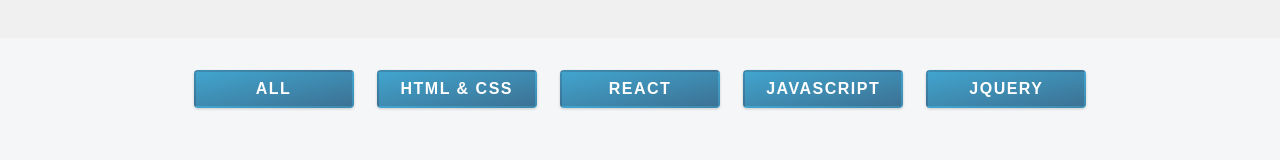
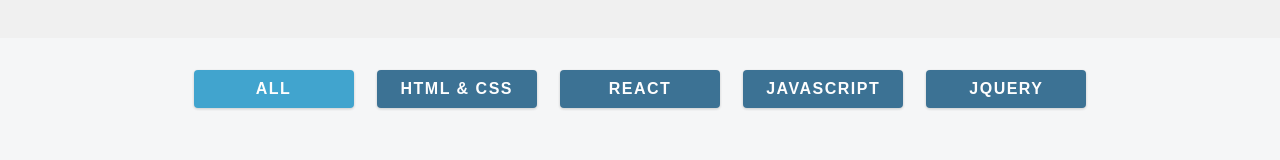
Before and after one commit to qts-engineer/qts-engineer.com, a React (Create React App) app: page /Projects in a window 1280 px wide. Shown: the part 305-465 px from the top of the page. Built offline with nearby package versions, Linux system fonts and the light colour scheme.

Commit message:
active class added to filter btns

```diff
--- a/src/index.css
+++ b/src/index.css
@@ -1318,6 +1318,9 @@
   margin: 0 auto;
   grid-template-columns: repeat(auto-fit, minmax(160px, 1fr));
 }
+.category-btn:first-child {
+  background: var(--clr-secondary);
+}
 .category-btn {
   width: 100%;
   max-width: 160px;
@@ -1325,14 +1328,15 @@
   margin: 0 auto;
   letter-spacing: 1.5px;
   color: var(--clr-white);
-  transition: var(--transition);
+  transition: all 0.2;
   border-radius: var(--radius);
   opacity: 0.9;
+  outline: none;
+  background: var(--clr-primary);
 }
 .category-btn:hover {
-  opacity: 1;
+  opacity: 0.9;
 }
-
 .projects-container {
   display: grid;
   gap: 3rem;
--- a/src/pages/ProjectsPage.js
+++ b/src/pages/ProjectsPage.js
@@ -2,6 +2,7 @@
 import { projects } from '../data/data';
 import { FaGithub, FaLink } from 'react-icons/fa';
 import { NavForPages } from '../components';
+import { AppContext } from '../context';
 
 // get all projects from data
 const { all_projects } = projects;
@@ -23,8 +24,17 @@
   // states
   const [projects, setProjects] = React.useState(all_projects);
 
+  // get theme from context
+  const { theme } = React.useContext(AppContext);
+
   // FILTER PROJECTS FUNCTION
-  const filterProjects = (category) => {
+  const filterProjects = (category, e) => {
+    // remove active class
+    document.querySelectorAll('.category-btn').forEach((btn) => {
+      btn.style.background = `${theme === 'light' ? '#29648a' : '#bb2525'}`;
+    });
+    // add active class
+    e.target.style.background = `${theme === 'light' ? '#2e9cca' : '#ee3322'}`;
     // check if all btn is clicked
     if (category === 'all') {
       setProjects(all_projects);
@@ -77,8 +87,9 @@
       {categories.map((category, i) => (
         <button
           className="category-btn btn"
+          data-category={category}
           key={i}
-          onClick={() => filterProjects(category)}
+          onClick={(e) => filterProjects(category, e)}
         >
           {category}
         </button>
```
